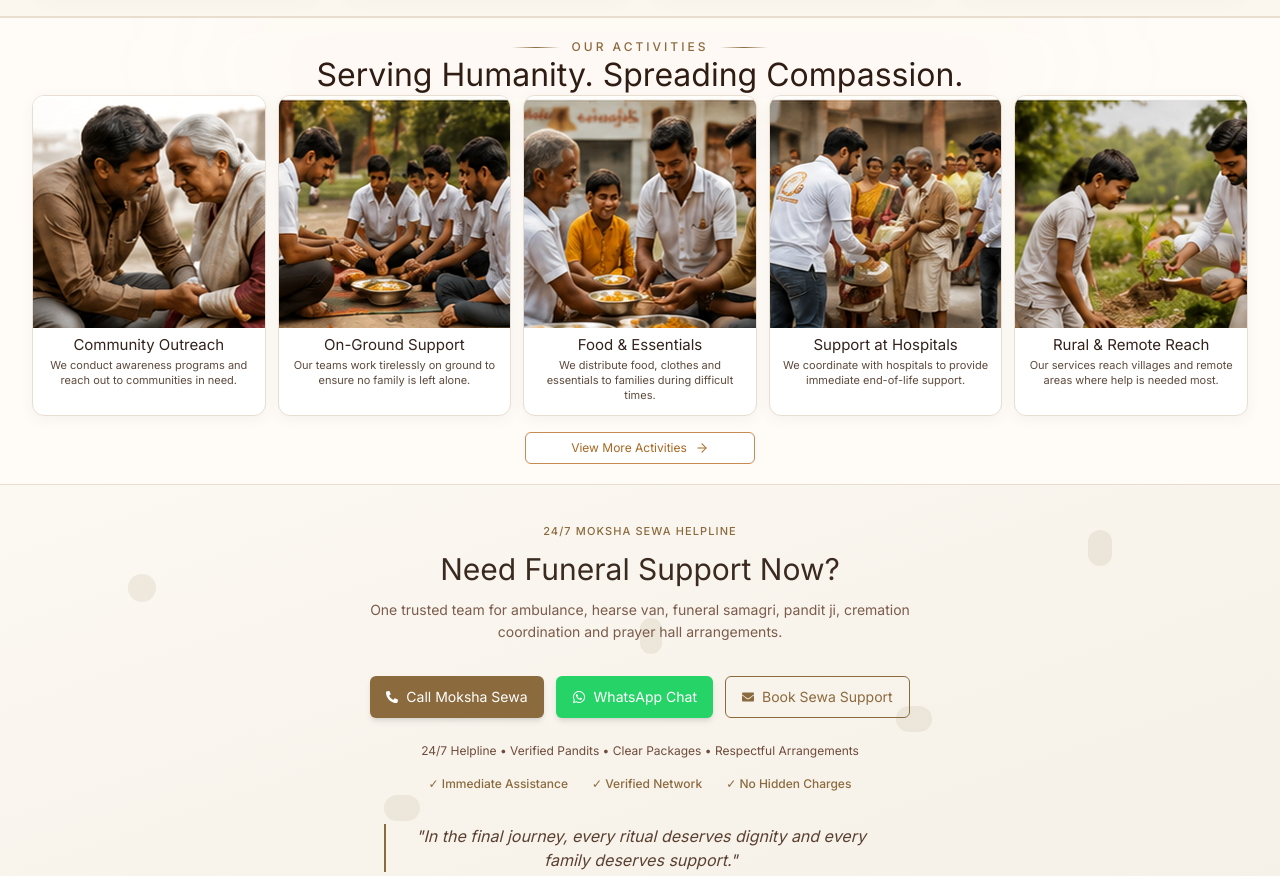
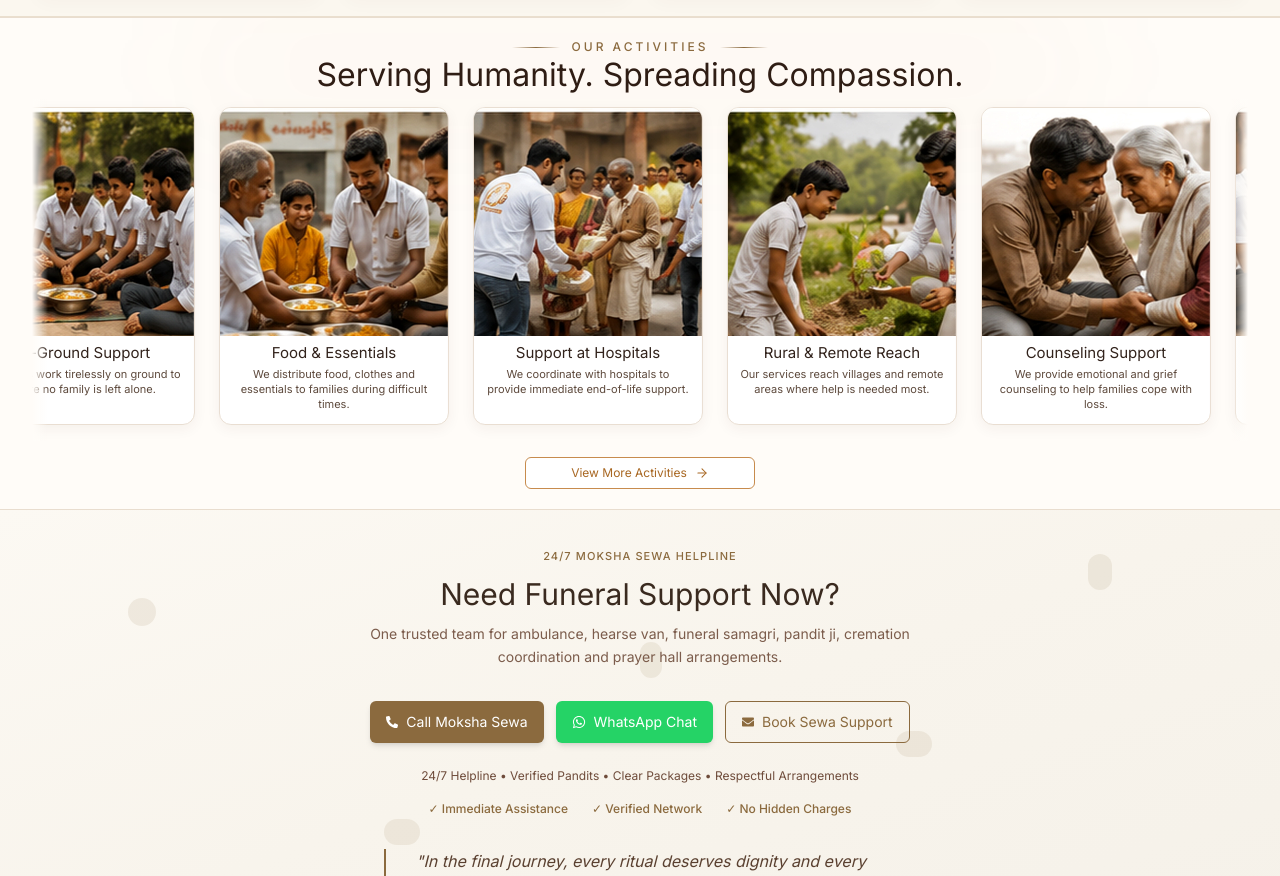
Before and after one commit to Chaudharyaman19/moksha_clone_voyage, a Next.js app: page / in a window 1280 px wide. Shown: the part 2478-3354 px from the top of the page. Built offline with nearby package versions, Linux system fonts and the light colour scheme.

Commit message:
implement Serving activity section with scrolling marquee and define custom typography globals

```diff
--- a/app/globals.css
+++ b/app/globals.css
@@ -10,3 +10,12 @@
 .font-serif {
   font-family: "Inter", sans-serif !important;
 }
+
+@keyframes scroll {
+  0% { transform: translateX(0); }
+  100% { transform: translateX(calc(-50% - 0.75rem)); } /* Adjusted for gap */
+}
+
+.animate-scroll {
+  animation: scroll 40s linear infinite;
+}
--- a/components/sections/Serving/Serving.tsx
+++ b/components/sections/Serving/Serving.tsx
@@ -44,6 +44,21 @@
       "Our services reach villages and remote areas where help is needed most.",
     image: "/assets/activities/rural-remote-reach.webp",
   },
+  {
+    title: "Counseling Support",
+    description: "We provide emotional and grief counseling to help families cope with loss.",
+    image: "/assets/activities/community-outreach.webp",
+  },
+  {
+    title: "Emergency Transport",
+    description: "24/7 dedicated transport services for transferring the deceased with respect.",
+    image: "/assets/activities/on-ground-support.webp",
+  },
+  {
+    title: "Document Assistance",
+    description: "Help with acquiring necessary certificates and completing legal formalities.",
+    image: "/assets/activities/hospital-support.webp",
+  },
 ];
 
 export default function Serving({ variant = "voyage" }: ServingProps) {
@@ -70,11 +85,17 @@
           </h2>
         </header>
 
-        <div className="grid grid-cols-1 gap-2.5 sm:grid-cols-2 md:gap-3 lg:grid-cols-5">
-          {activities.map((activity) => (
+        {/* Marquee Wrapper */}
+        <div className="relative mt-2 flex w-full overflow-hidden pb-4 pt-2">
+          {/* Gradient Masks */}
+          <div className="pointer-events-none absolute left-0 top-0 z-20 h-full w-2 bg-gradient-to-r from-[#FFFCF8] to-transparent sm:w-3 lg:w-4" />
+          <div className="pointer-events-none absolute right-0 top-0 z-20 h-full w-2 bg-gradient-to-l from-[#FFFCF8] to-transparent sm:w-3 lg:w-4" />
+
+          <div className="flex w-max animate-scroll gap-4 hover:[animation-play-state:paused] sm:gap-5 md:gap-6">
+            {[...activities, ...activities].map((activity, index) => (
               <article
-              key={activity.title}
-              className="group overflow-hidden rounded-[12px] border border-[#E9DED2] bg-white shadow-[0_4px_14px_rgba(66,43,24,0.055)] transition duration-300 hover:-translate-y-0.5 hover:shadow-[0_8px_20px_rgba(66,43,24,0.09)]"
+                key={`${activity.title}-${index}`}
+                className="group relative w-[220px] shrink-0 overflow-hidden rounded-[12px] border border-[#E9DED2] bg-white shadow-[0_4px_14px_rgba(66,43,24,0.055)] transition duration-300 hover:-translate-y-0.5 hover:shadow-[0_8px_20px_rgba(66,43,24,0.09)] sm:w-[240px] md:w-[260px] lg:w-[230px]"
               >
                 <div className="relative w-full aspect-square overflow-hidden">
                   <Image
@@ -99,6 +120,7 @@
               </article>
             ))}
           </div>
+        </div>
 
         <div className="mt-3 flex justify-center md:mt-4">
           <button
```
Lines whose indentation alone changed are shown as unchanged.
